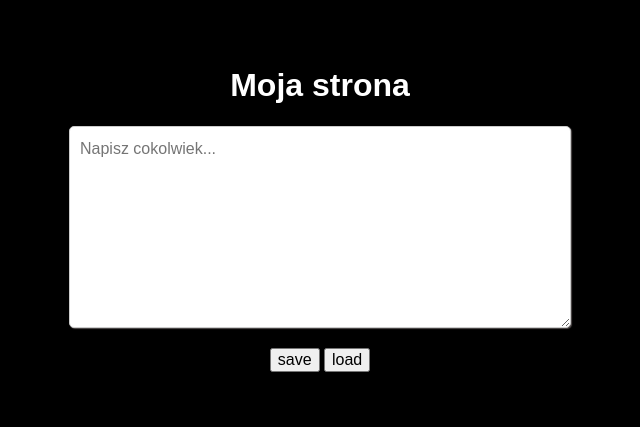
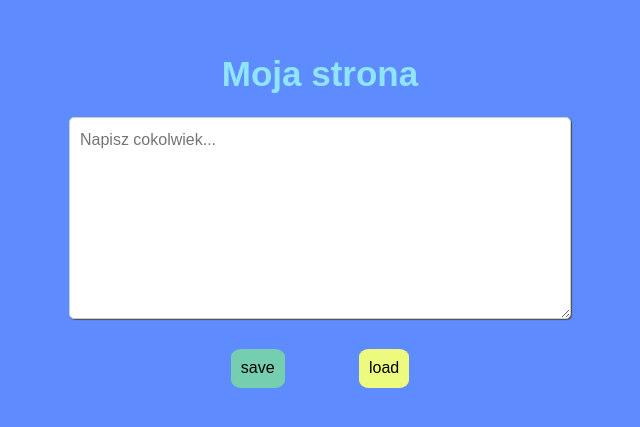
Before and after one commit to maciejWojciechowski99/Simple-Editor, a website built with webpack: page src/pages/index.html in a window 1280 px wide. Shown: the part 191-618 px from the top of the page, without its empty margins (320-960 px from the left). Built offline with nearby package versions, Linux system fonts and the light colour scheme.

Commit message:
End of my first simple-editor

```diff
--- a/src/scss/main.scss
+++ b/src/scss/main.scss
@@ -4,7 +4,7 @@
 @import "modules/hello.scss";
 
 body {
-  background: #000;
+  background: rgb(94, 140, 255);
   color: #fff;
   display: flex;
   justify-content: center;
@@ -14,8 +14,9 @@ body {
   font-family: Arial, Helvetica, sans-serif;
 }
 
-.h1{
+h1{
   font-size: 35px;
+  color: rgb(143, 229, 255);
 }
 
 .entry--js{
@@ -28,19 +29,34 @@ body {
   box-shadow: 1px 1px 1px rgb(82, 77, 77);
 }
 
-.button__load{
+.button__load--js{
   max-width: 100px;
   margin-top: 10px;
   gap:20px;
   padding: 10px;
   margin-left: 70px;
+  border-radius: 20%;
+  background-color: rgb(238, 250, 125);
+  border: none;
+  outline: none;
+
+}
+.button__load--js:hover{
+  background-color: rgb(124, 131, 65);
 }
 
 
-.button__save{
+.button__save--js{
   max-width: 100px;
   margin-top: 10px;
   padding: 10px;
+  border-radius: 20%;
+  background-color: rgb(117, 206, 175);
+  border: none;
+
+}
+.button__save--js:hover{
+  background-color: rgb(66, 123, 103)
 }
 
 .div{
```
